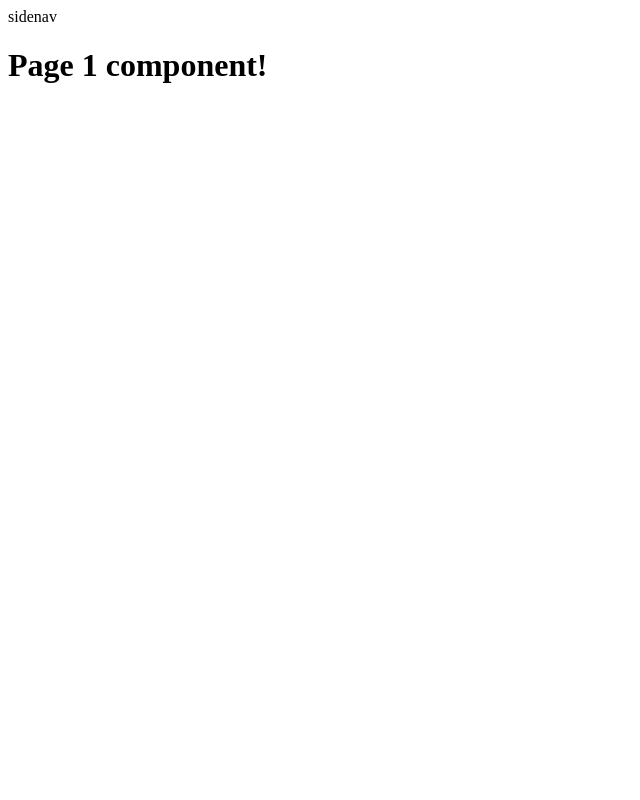
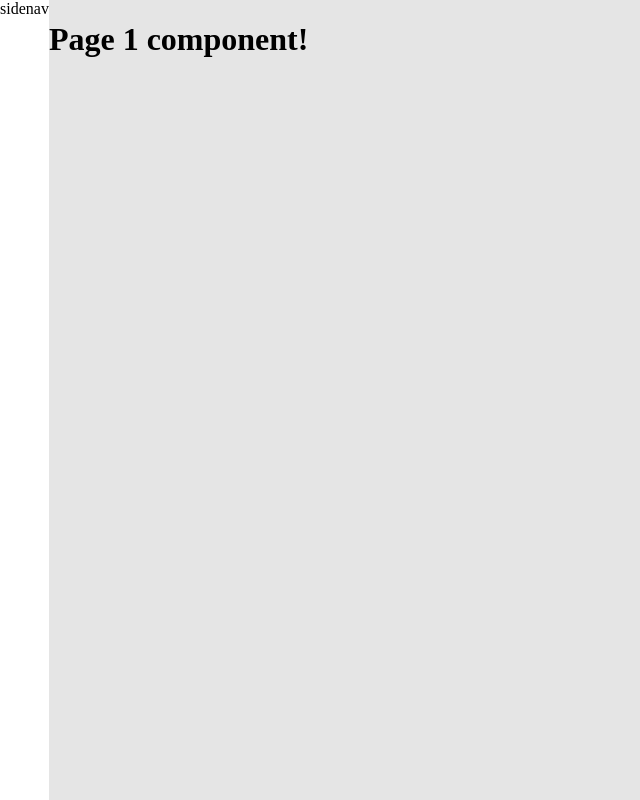
Before and after one commit to aziznal/angular-dynamic-resizeable-sidenav, an Angular app: page /screen-1 in a window 1280 px wide. Shown: the whole page, without its empty margins (0-640 px from the left). Built offline with nearby package versions, Linux system fonts and the light colour scheme.

Commit message:
Setup app component styles

```diff
--- a/src/app/app.component.html
+++ b/src/app/app.component.html
@@ -1,3 +1,5 @@
-<div>sidenav</div>
+<div class="sidenav">sidenav</div>
 
-<router-outlet></router-outlet>
+<div class="content">
+  <router-outlet></router-outlet>
+</div>
--- a/src/app/app.component.scss
+++ b/src/app/app.component.scss
@@ -0,0 +1,13 @@
+:host {
+  min-height: 100vh;
+  width: 100vw;
+
+  display: flex;
+  flex-direction: row;
+}
+
+.content {
+  flex: 1;
+
+  background-color: #e5e5e5;
+}
--- a/src/styles.scss
+++ b/src/styles.scss
@@ -1 +1,5 @@
-/* You can add global styles to this file, and also import other style files */
+@use "./styles/sidenav.scss";
+
+body {
+  margin: 0;
+}
--- /dev/null
+++ b/src/styles/sidenav.scss
@@ -0,0 +1,3 @@
+:root {
+  --sidenav-width: 300px;
+}
```
